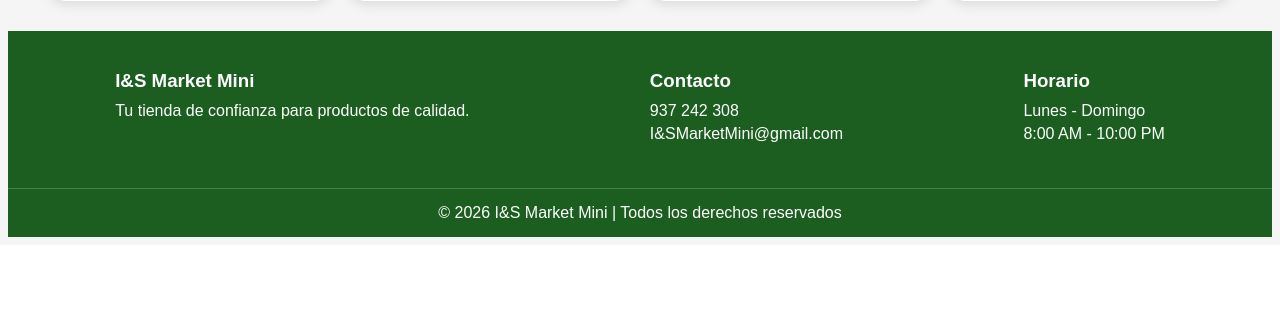
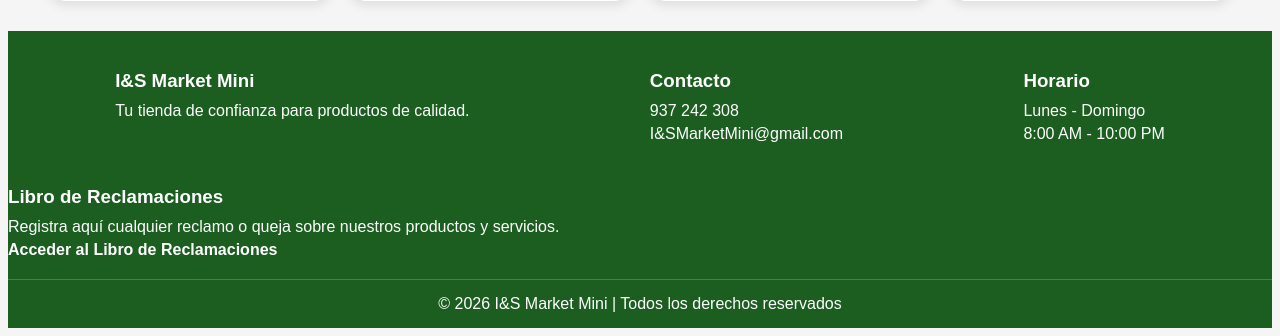
Before and after one commit to Joseph-pyt/ultima-version1, a Flask app: page / in a window 1280 px wide. Shown: the part 1463-1799 px from the top of the page. Before the commit the page ends 1700 px from the top, so only its background shows below. Run offline with Flask 3, Linux system fonts and the light colour scheme.

Commit message:
Add files via upload

```diff
--- a/I-S-Market-Mini-main/I-S-Market-Mini-main/minimarket-main/templates/index.html
+++ b/I-S-Market-Mini-main/I-S-Market-Mini-main/minimarket-main/templates/index.html
@@ -151,10 +151,22 @@
         </div>
 
     </div>
+    <div class="footer-seccion">
+    <h3>Libro de Reclamaciones</h3>
+    <p>Registra aquí cualquier reclamo o queja sobre nuestros productos y servicios.</p>
+
+    <a
+        href="https://docs.google.com/forms/d/e/1FAIpQLSfElQvjw6ltskoNQlleZKocX8zNXcBS62HvwhsQTYY6-qgVQQ/viewform?usp=dialog"
+        target="_blank"
+        class="libro-link">
+         Acceder al Libro de Reclamaciones
+    </a>
+</div>
 
     <div class="footer-copy">
         © 2026 I&S Market Mini | Todos los derechos reservados
     </div>
+
 
 </footer>
 
```
